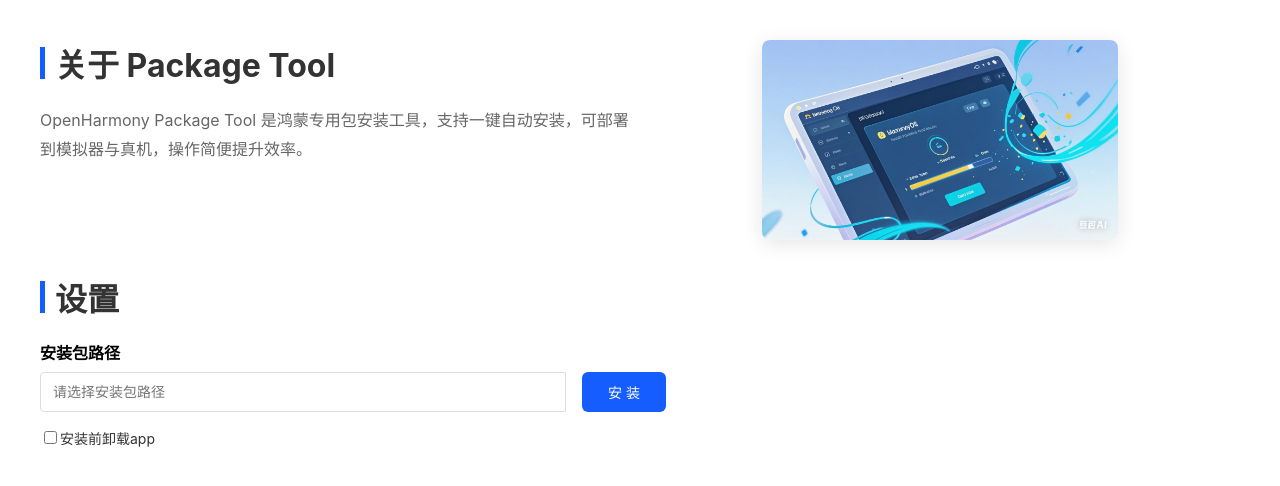
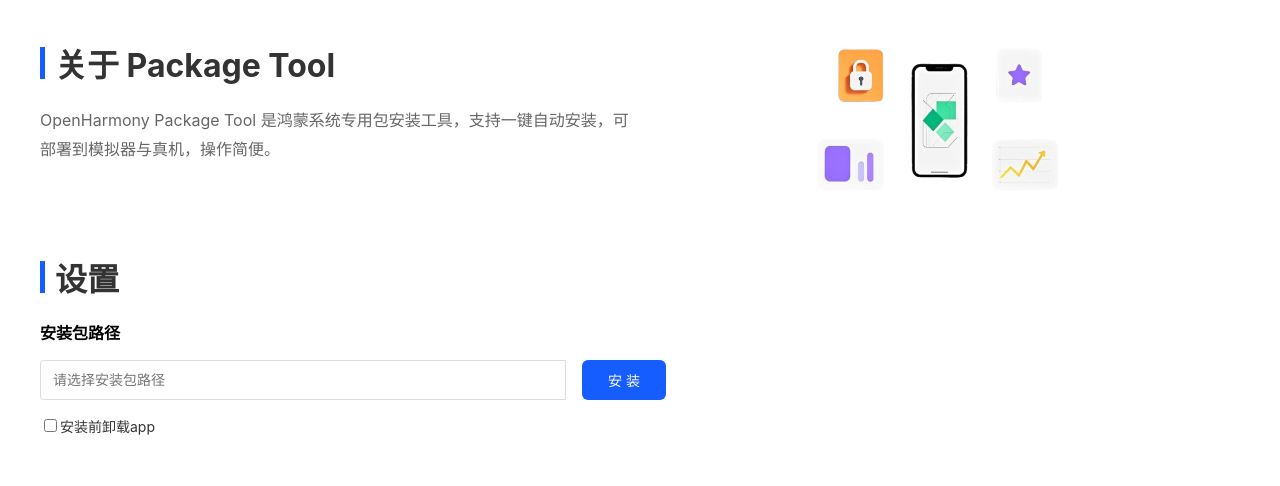
Before and after one commit to dongyeforever/oh-package, a React (Create React App) app: page / in a window 1280 px wide. Shown: the top 486 px of the page. Built offline with nearby package versions, Linux system fonts and the light colour scheme.

Commit message:
完善 UI 显示效果

```diff
--- a/src/App.css
+++ b/src/App.css
@@ -54,16 +54,18 @@
 .image-container img {
   max-width: 100%;
   height: auto;
+  max-width: 356px;
   max-height: 200px;
   border-radius: 8px;
-  box-shadow: 0 4px 20px rgba(0, 0, 0, 0.1);
+  margin-top: -20px;
+  /* box-shadow: 0 4px 20px rgba(0, 0, 0, 0.1); */
 }
 
 .path-selection .path-label {
   display: block;
   font-weight: bold;
   margin-top: 16px;
-  margin-bottom: 8px;
+  margin-bottom: 16px;
   font-size: 16px;
 }
 
--- a/src/App.tsx
+++ b/src/App.tsx
@@ -89,7 +89,7 @@
             <h2>关于 Package Tool</h2>
           </div>
           <p className="description">
-            OpenHarmony Package Tool 是鸿蒙专用包安装工具，支持一键自动安装，可部署到模拟器与真机，操作简便提升效率。
+            OpenHarmony Package Tool 是鸿蒙系统专用包安装工具，支持一键自动安装，可部署到模拟器与真机，操作简便。
           </p>
         </div>
         <div className="image-container">
```
Also changed, not shown: main.js (+10 -3 lines), public/manifest.json, src/image/navbar.png.
